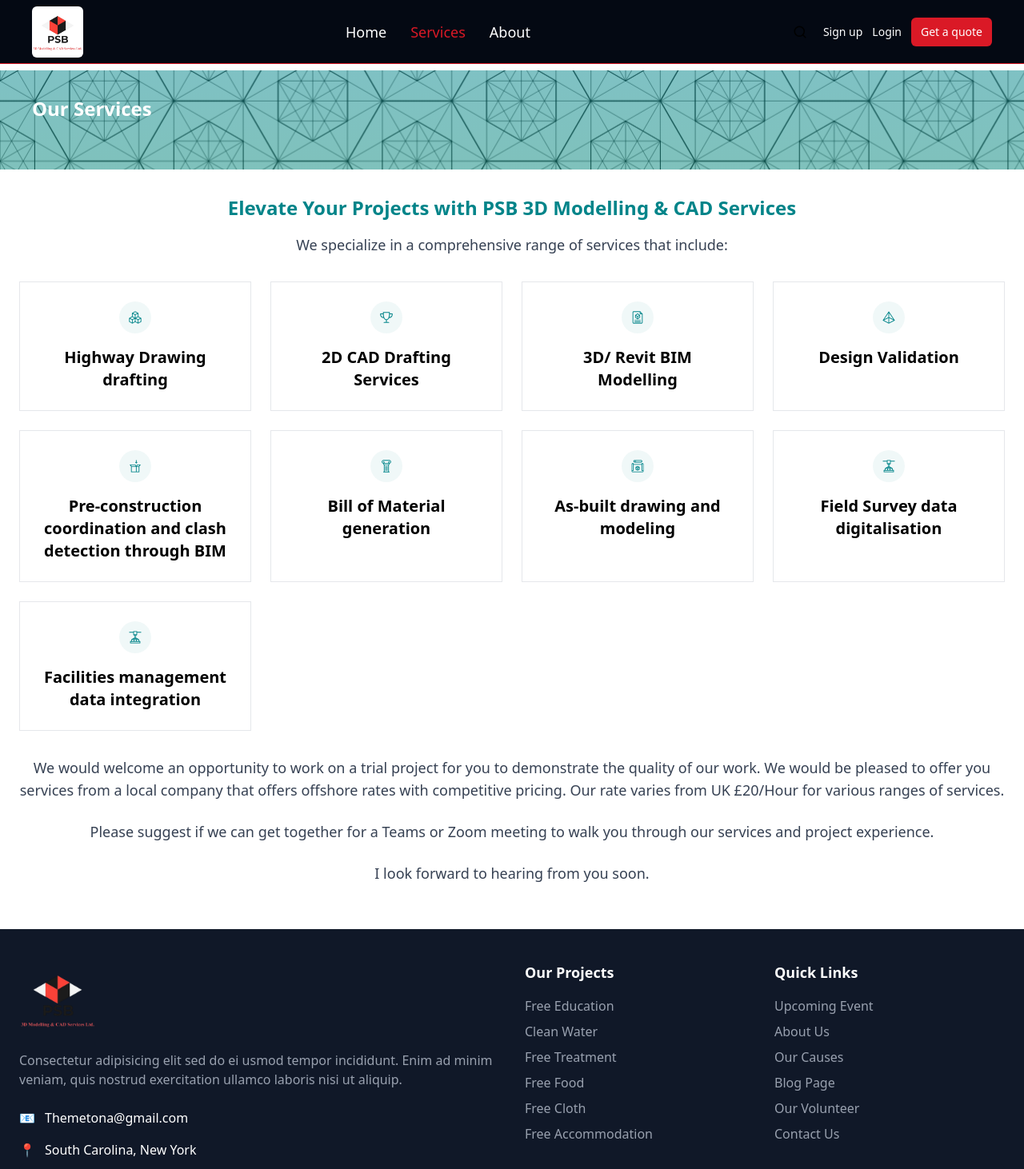
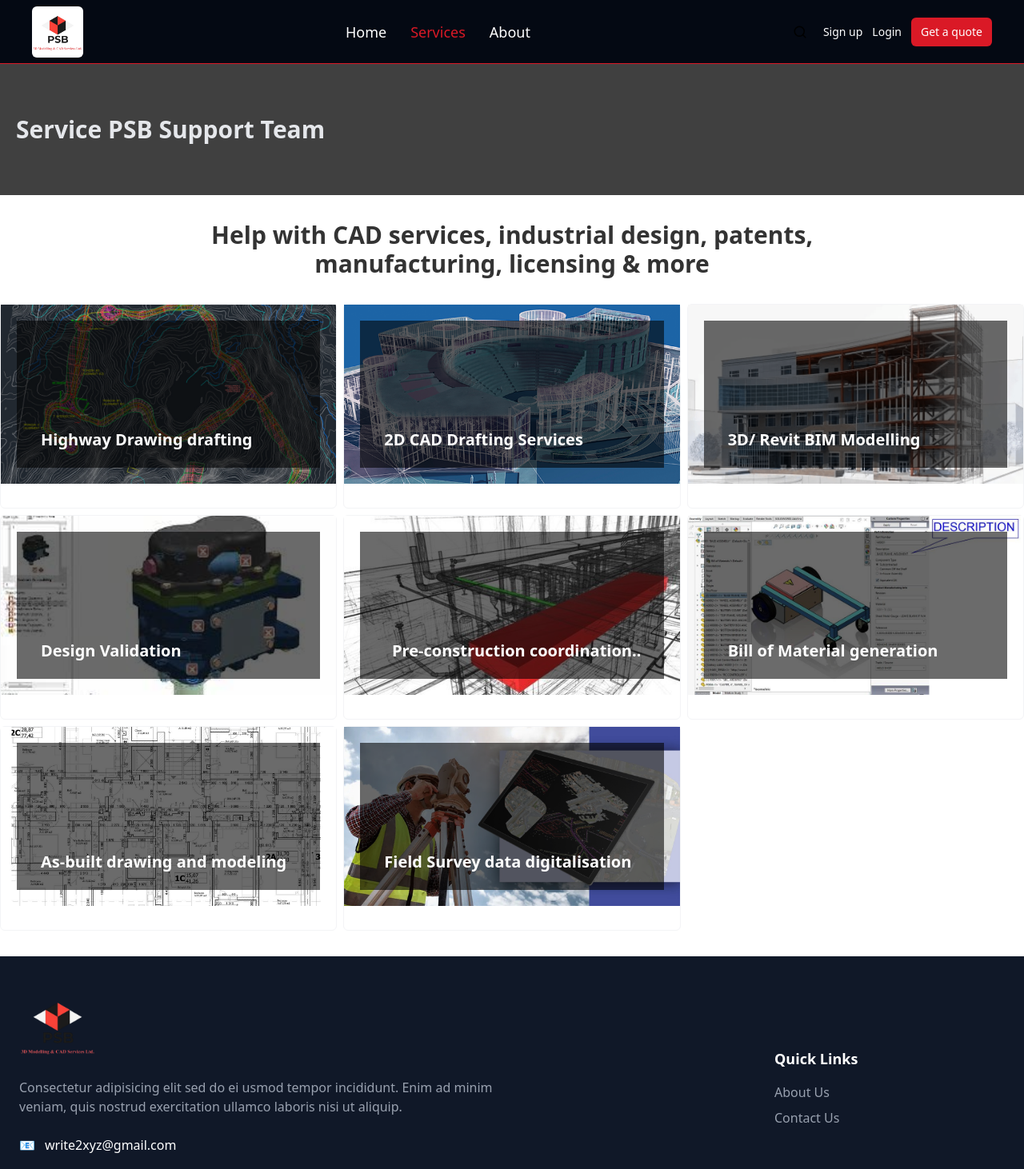
Before and after one commit to gmhridu/CAD, a React (Vite) app: page /services in a window 1280 px wide. Shown: the top 1462 px of the page at 80% size. Built offline with nearby package versions, Linux system fonts and the light colour scheme.

Commit message:
edited footer

```diff
--- a/src/components/About.tsx
+++ b/src/components/About.tsx
@@ -1,34 +1,14 @@
 import Contact from "@/pages/Contact";
-import { contactBGImg } from "@/utils";
 import { motion } from "framer-motion";
 import "aos/dist/aos.css";
+import HeaderComponent from "@/components/HeaderComponent.tsx";
 
 const About = () => {
   return (
     <>
-      {/* Header Section */}
-      <motion.div
-        initial={{ opacity: 0 }}
-        whileInView={{ opacity: 1 }}
-        transition={{ duration: 1 }}
-        viewport={{ once: true }}
-        style={{
-          textAlign: "center",
-          color: "#fff",
-          paddingBottom: "28px",
-          backgroundImage: `linear-gradient(rgba(0, 132, 137, 0.5), rgba(0, 132, 121, 0.5)), url("${contactBGImg}")`,
-          backgroundSize: "cover",
-          backgroundPosition: "center",
-          backgroundRepeat: "no-repeat",
-        }}
-        className="mt-2"
-      >
-        <h1 className="text-2xl pt-8 pb-8 text-left px-10 font-bold">
-          About PSB Support Team
-        </h1>
-      </motion.div>
+      <HeaderComponent text={'About PSB Support Team'}/>
 
-      {/* Content Section */}
+        {/* Content Section */}
       <motion.div
         initial={{ opacity: 0 }}
         animate={{ opacity: 1 }}
--- a/src/components/Footer.tsx
+++ b/src/components/Footer.tsx
@@ -1,5 +1,6 @@
 import Contact from "@/pages/Contact";
-import { logoWithOutBGImg } from "@/utils";
+import {logoWithOutBGImg} from "@/utils";
+
 const Footer = () => {
     const year = new Date().getFullYear();
     return (
@@ -25,7 +26,7 @@ const Footer = () => {
                         <div className="space-y-4">
                             <div className="flex items-center gap-3">
                                 <span className="text-red-500">📧</span>
-                <p>Themetona@gmail.com</p>
+                                <p>write2xyz@gmail.com</p>
                             </div>
                             <div className="flex items-center gap-3">
                                 <span className="text-red-500">📍</span>
@@ -35,42 +36,41 @@ const Footer = () => {
                     </div>
 
                     {/* Right Column */}
-          <div className="grid grid-cols-2 gap-6">
-            {/* Our Projects */}
+                    <div className="grid grid-cols-2 gap-6 items-center">
                         <div>
-              <h2 className="text-lg font-semibold mb-4">Our Projects</h2>
-              <ul className="space-y-2 text-gray-400">
-                <li>
-                  <a href="#" className="hover:text-red-500">
-                    Free Education
-                  </a>
-                </li>
-                <li>
-                  <a href="#" className="hover:text-red-500">
-                    Clean Water
-                  </a>
-                </li>
-                <li>
-                  <a href="#" className="hover:text-red-500">
-                    Free Treatment
-                  </a>
-                </li>
-                <li>
-                  <a href="#" className="hover:text-red-500">
-                    Free Food
-                  </a>
-                </li>
-                <li>
-                  <a href="#" className="hover:text-red-500">
-                    Free Cloth
-                  </a>
-                </li>
-                <li>
-                  <a href="#" className="hover:text-red-500">
-                    Free Accommodation
-                  </a>
-                </li>
-              </ul>
+                          {/*<h2 className="text-lg font-semibold mb-4">Our Projects</h2>*/}
+                          {/*<ul className="space-y-2 text-gray-400">*/}
+                          {/*  <li>*/}
+                          {/*    <a href="#" className="hover:text-red-500">*/}
+                          {/*      Free Education*/}
+                          {/*    </a>*/}
+                          {/*  </li>*/}
+                          {/*  <li>*/}
+                          {/*    <a href="#" className="hover:text-red-500">*/}
+                          {/*      Clean Water*/}
+                          {/*    </a>*/}
+                          {/*  </li>*/}
+                          {/*  <li>*/}
+                          {/*    <a href="#" className="hover:text-red-500">*/}
+                          {/*      Free Treatment*/}
+                          {/*    </a>*/}
+                          {/*  </li>*/}
+                          {/*  <li>*/}
+                          {/*    <a href="#" className="hover:text-red-500">*/}
+                          {/*      Free Food*/}
+                          {/*    </a>*/}
+                          {/*  </li>*/}
+                          {/*  <li>*/}
+                          {/*    <a href="#" className="hover:text-red-500">*/}
+                          {/*      Free Cloth*/}
+                          {/*    </a>*/}
+                          {/*  </li>*/}
+                          {/*  <li>*/}
+                          {/*    <a href="#" className="hover:text-red-500">*/}
+                          {/*      Free Accommodation*/}
+                          {/*    </a>*/}
+                          {/*  </li>*/}
+                          {/*</ul>*/}
                         </div>
                         {/* Quick Links */}
                         <div>
@@ -78,29 +78,10 @@ const Footer = () => {
                             <ul className="space-y-2 text-gray-400">
                                 <li>
                                     <a href="#" className="hover:text-red-500">
-                    Upcoming Event
-                  </a>
-                </li>
-                <li>
-                  <a href="#" className="hover:text-red-500">
                                         About Us
                                     </a>
                                 </li>
-                <li>
-                  <a href="#" className="hover:text-red-500">
-                    Our Causes
-                  </a>
-                </li>
-                <li>
-                  <a href="#" className="hover:text-red-500">
-                    Blog Page
-                  </a>
-                </li>
-                <li>
-                  <a href="#" className="hover:text-red-500">
-                    Our Volunteer
-                  </a>
-                </li>
+
                                 <li>
                                     <a href="#" className="hover:text-red-500">
                                         Contact Us
--- /dev/null
+++ b/src/components/HeaderComponent.tsx
@@ -0,0 +1,17 @@
+import {motion} from "framer-motion";
+
+
+const HeaderComponent = ({text}: {text:string}) => {
+    return (
+        <motion.div
+            initial={{ opacity: 0 }}
+            whileInView={{ opacity: 1 }}
+            transition={{ duration: 1 }}
+            viewport={{ once: true }}
+            className="bg-black/75 text-left py-16"
+        >
+            <h1 className="text-3xl font-bold pl-5 text-gray-200">{text}</h1>
+        </motion.div>
+    )
+}
+export default HeaderComponent
--- a/src/pages/Services.tsx
+++ b/src/pages/Services.tsx
@@ -1,121 +1,58 @@
-import { AllServices } from "@/constants";
-import { contactBGImg } from "@/utils";
-import { motion } from "framer-motion";
+import {services} from "@/constants";
+import {Button} from "@/components/ui/Button";
+import {Link} from "react-router-dom";
 import "aos/dist/aos.css";
+import HeaderComponent from "@/components/HeaderComponent.tsx";
 
 const Services = () => {
     return (
         <>
-      {/* Header Section */}
-      <motion.div
-        initial={{ opacity: 0 }}
-        whileInView={{ opacity: 1 }}
-        transition={{ duration: 1 }}
-        viewport={{ once: true }}
-        style={{
-          textAlign: "center",
-          color: "#fff",
-          paddingBottom: "28px",
-          backgroundImage: `linear-gradient(rgba(0, 132, 137, 0.5), rgba(0, 132, 121, 0.5)), url("${contactBGImg}")`,
-          backgroundSize: "cover",
-          backgroundPosition: "center",
-          backgroundRepeat: "no-repeat",
-        }}
-        className="mt-2"
+            <HeaderComponent text={'Service PSB Support Team'}/>
+            <section className="container mx-auto flex flex-col items-center justify-center my-8 cursor-pointer">
+                <h1 className="text-center font-bold text-[#333] text-3xl max-w-[768px] mb-8">
+                    Help with CAD services, industrial design, patents, manufacturing,
+                    licensing & more
+                </h1>
+                <div className="grid grid-cols-1 sm:grid-col-2 md:grid-cols-3 items-center gap-2">
+                    {services.map((project, i) => (
+                        <div
+                            key={i}
+                            className="project-block-one border border-gray-100 rounded-md"
                         >
-        <h1 className="text-2xl pt-8 pb-8 text-left px-10 font-bold">
-          Our Services
-        </h1>
-      </motion.div>
+                            <div className="inner-box">
+                                <div className="image">
+                                    <img
+                                        src={project.img}
+                                        alt={project.title}
+                                        className="h-56 w-full object-cover"
+                                    />
+                                    <div className="caption p-4">
+                                        <h4 className="font-semibold text-lg line-clamp-1">
+                                            {project.title}
+                                        </h4>
+                                    </div>
 
-      {/* Promotional Text Section */}
-      <section className="container mx-auto py-8 px-6 text-center">
-        <motion.h2
-          initial={{ opacity: 0, y: 50 }}
-          whileInView={{ opacity: 1, y: 0 }}
-          transition={{ duration: 0.8 }}
-          viewport={{ once: false }}
-          className="text-2xl font-semibold text-[#008489] mb-4"
-        >
-          Elevate Your Projects with PSB 3D Modelling & CAD Services
-        </motion.h2>
-        <motion.p
-          initial={{ opacity: 0, y: 50 }}
-          whileInView={{ opacity: 1, y: 0 }}
-          transition={{ duration: 0.8 }}
-          viewport={{ once: false }}
-          className="text-lg text-gray-700 mb-6"
-        >
-          We specialize in a comprehensive range of services that include:
-        </motion.p>
-
-        {/* Services Grid Section */}
-        <motion.section
-          initial={{ opacity: 0 }}
-          whileInView={{ opacity: 1 }}
-          transition={{ duration: 1 }}
-          viewport={{ once: false }}
-          className="container mx-auto flex flex-col items-center justify-center my-8 cursor-pointer"
-        >
-          <div className="grid sm:grid-cols-2 md:grid-cols-3 lg:grid-cols-4 gap-6">
-            {AllServices.map((item, i) => (
-              <motion.div
-                key={i}
-                initial={{ opacity: 0, y: 50 }}
-                whileInView={{ opacity: 1, y: 0 }}
-                transition={{ duration: 0.8 }}
-                viewport={{ once: false }}
-                className="border border-gray-200 hover:border-[#007d8c] flex flex-col items-center p-6 relative overflow-hidden transition-all"
-              >
-                <div className="bg-[#0084890F] rounded-full p-3 w-10 mb-4">
-                  <img src={item.img} alt={item.title} className="size-4" />
+                                    <div className="overlay-box">
+                                        <div className="overlay-inner">
+                                            <div className="content">
+                                                <h4 className="line-clamp-1">{project.title}</h4>
+                                                <div className="text line-clamp-2">{project.details}</div>
+                                                <Link to={'/services'}>
+                                                    <Button variant={"primary"} className="read-more">
+                                                        Read More
+                                                    </Button>
+                                                </Link>
                                             </div>
-                <h2 className="text-xl font-bold text-center">{item.title}</h2>
-
-                <div className="absolute inset-0 bg-white opacity-0 hover:opacity-[100%] transition-opacity flex flex-col items-center justify-center text-black border-[#007d8c] px-4 text-center">
-                  <h3>{item.details}</h3>
                                         </div>
-              </motion.div>
+                                    </div>
+                                </div>
+                            </div>
+                        </div>
                     ))}
                 </div>
-        </motion.section>
-
-        <motion.p
-          initial={{ opacity: 0, y: 50 }}
-          whileInView={{ opacity: 1, y: 0 }}
-          transition={{ duration: 1 }}
-          viewport={{ once: false }}
-          className="text-lg text-gray-700 mb-6"
-        >
-          We would welcome an opportunity to work on a trial project for you to
-          demonstrate the quality of our work. We would be pleased to offer you
-          services from a local company that offers offshore rates with
-          competitive pricing. Our rate varies from UK £20/Hour for various
-          ranges of services.
-        </motion.p>
-
-        <motion.p
-          initial={{ opacity: 0, y: 50 }}
-          whileInView={{ opacity: 1, y: 0 }}
-          transition={{ duration: 1 }}
-          viewport={{ once: false }}
-          className="text-lg text-gray-700 mb-6"
-        >
-          Please suggest if we can get together for a Teams or Zoom meeting to
-          walk you through our services and project experience.
-        </motion.p>
-
-        <motion.p
-          initial={{ opacity: 0, y: 50 }}
-          whileInView={{ opacity: 1, y: 0 }}
-          transition={{ duration: 1 }}
-          viewport={{ once: false }}
-          className="text-lg text-gray-700 mb-6"
-        >
-          I look forward to hearing from you soon.
-        </motion.p>
             </section>
         </>
+
     );
 };
 
--- a/src/utils/index.ts
+++ b/src/utils/index.ts
@@ -44,6 +44,7 @@ import coordination from "/assets/images/coordination.jpg";
 import designValidation from "/assets/images/design-validation.jpeg";
 import drawing from "/assets/images/drawing-services.jpg";
 import field from "/assets/images/field-survey.jpeg";
+import avatar from '/assets/images/avatar.jpg'
 
 export const logoImg = logo;
 export const logoWithOutBGImg = logoWithOutBG;
@@ -91,3 +92,4 @@ export const coordinationImg = coordination;
 export const designValidationImg = designValidation;
 export const drawingImg = drawing;
 export const fieldImg = field;
+export const avatarImg = avatar;
```
Also changed, not shown: src/components/QuotesSection.tsx (+7 -3 lines), src/components/Slider.tsx (+3 -4 lines), src/components/ui/Loader.tsx (added, +11 -0 lines), public/assets/images/avatar.jpg (added). Lines whose indentation alone changed are shown as unchanged.
